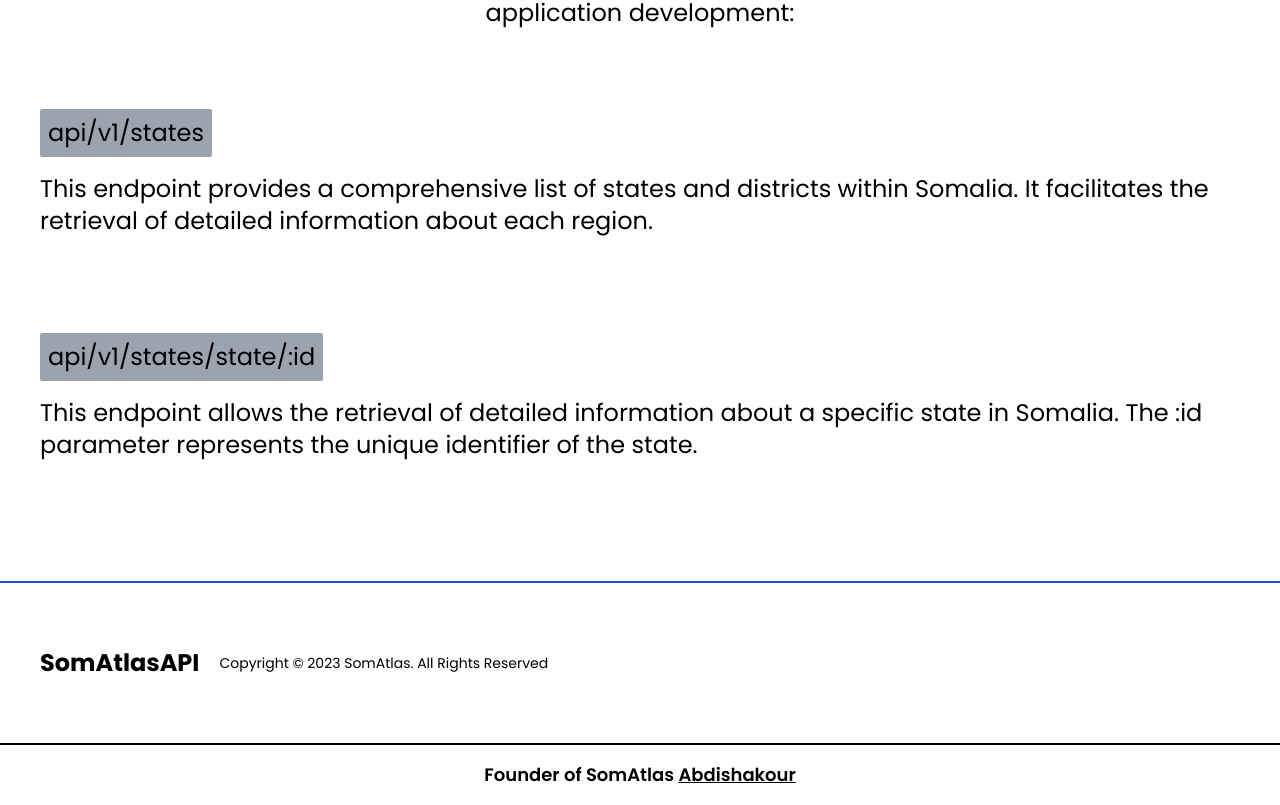
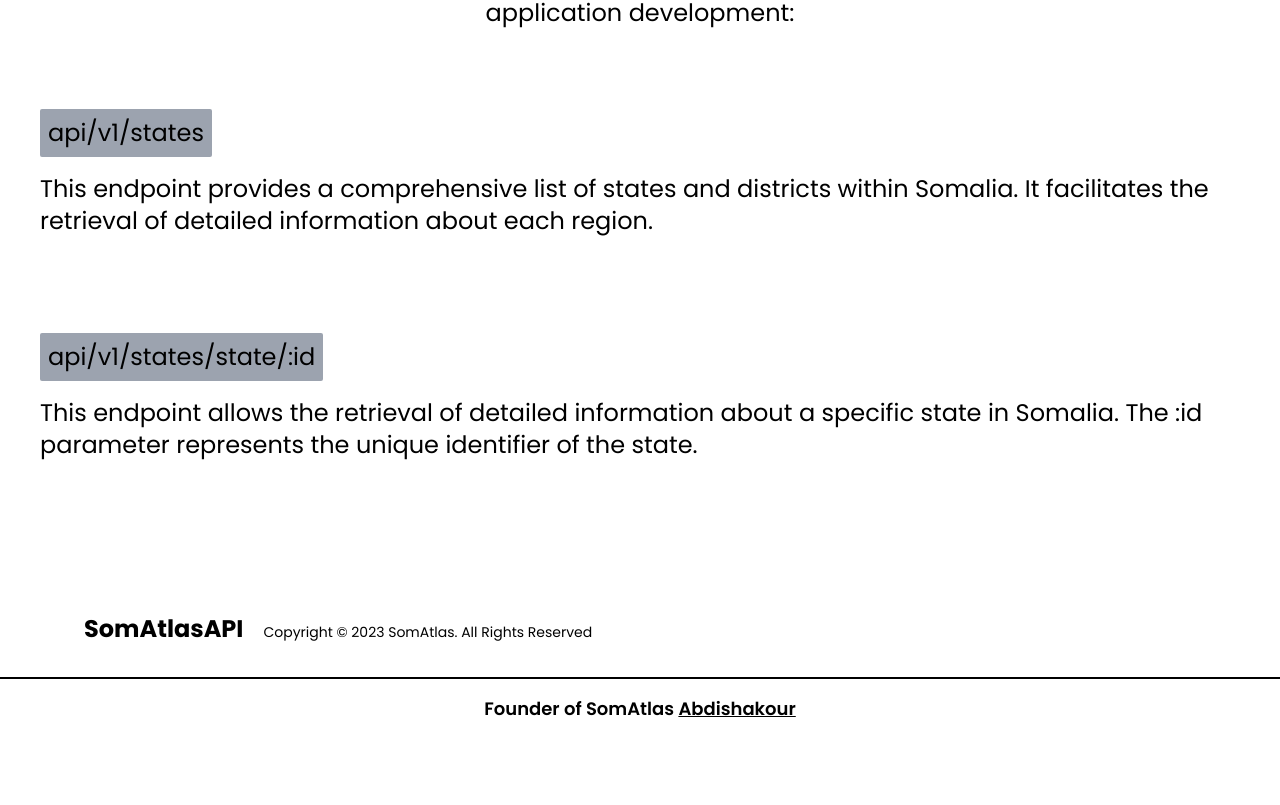
Before and after one commit to Ashakour1/SomAtlasAPI, a Svelte app in the folder client/: page / in a window 1280 px wide. Shown: the part 1583-2388 px from the top of the page. After the commit the page ends 2322 px from the top, so only its background shows below. Built offline with nearby package versions, Linux system fonts and the light colour scheme.

Commit message:
finished footer

```diff
--- a/client/index.html
+++ b/client/index.html
@@ -8,7 +8,6 @@
     <link rel="preconnect" href="https://fonts.googleapis.com">
     <link rel="preconnect" href="https://fonts.gstatic.com" crossorigin>
     <link href="https://fonts.googleapis.com/css2?family=Poppins:wght@300;400;600;700&display=swap" rel="stylesheet">
-
   </head>
   <body>
     <div id="app"></div>
--- a/client/src/App.svelte
+++ b/client/src/App.svelte
@@ -1,7 +1,7 @@
 <script>
   import Features from "./components/Features.svelte";
-  import Guide from "./components/Guide.svelte";
-import Header from "./components/Header.svelte";
+  import Footer from "./components/Footer.svelte";
+  import Header from "./components/Header.svelte";
   import Home from "./components/Home.svelte";
   import Resources from "./components/Resources.svelte";
 
@@ -11,5 +11,5 @@ import Header from "./components/Header.svelte";
   <Home/>
   <Features/>
   <Resources/>
-  <Guide/>
+<Footer/>
 </div>
--- /dev/null
+++ b/client/src/components/Footer.svelte
@@ -0,0 +1,18 @@
+<footer class="bg-white">
+    <div class="max-w-[1240px] mx-auto py-8 px-4 md:px-8 lg:px-16  md:flex-row md:justify-between">
+        <div class="text-black mb-4 md:mb-0 md:flex md:items-center">
+            <a href="/" class="font-bold text-2xl">
+                <h1>SomAtlasAPI</h1>
+            </a>
+            <p class="mt-1.5 md:pl-5 text-sm text-center">Copyright © 2023 SomAtlas. All Rights Reserved</p>
+        </div>
+        <div class="text-2xl text-black flex items-center">
+            <a href="/" class="mr-4"><iconify-icon icon="mdi:twitter"></iconify-icon></a>
+            <a href="/" class="mr-4"><iconify-icon icon="mdi:discord"></iconify-icon></a>
+        </div>
+    </div>
+    <hr class="border border-black">
+    <div class="py-4 text-center text-lg text-black font-semibold">
+        <p class="">Founder of SomAtlas <a href="https://github.com/Ashakour1" class="underline">Abdishakour</a></p>
+    </div>
+</footer>
--- a/client/src/components/Guide.svelte
+++ /dev/null
@@ -1,21 +0,0 @@
-<footer class="bg-white">
-    <hr class="border border-blue-700">
-    <div class="max-w-[1240px] mx-auto py-[4rem] px-5 flex justify-between">
-        <div class="flex  text-black">
-            <a href="/" class="font-bold text-2xl">
-                <h1>SomAtlasAPI
-                </h1>
-            </a>
-                <p class="mt-1.5 pl-5 text-sm text-center">Copyright © 2023 SomAtlas. All Rights Reserved</p>
-
-        </div>
-        <div class="text-2xl text-black">
-            <iconify-icon icon="mdi:twitter"></iconify-icon>
-            <iconify-icon icon="mdi:discord"></iconify-icon>
-        </div>
-    </div>
-    <hr class="border border-black">
-    <div class="py-4 text-center text-lg text-black font-semibold ">
-        <p class="">Founder of SomAtlas <a href="https://github.com/Ashakour1" class="underline">Abdishakour</a></p>
-    </div>
-</footer>
--- a/client/src/components/Header.svelte
+++ b/client/src/components/Header.svelte
@@ -9,10 +9,8 @@
     }
 </script>
 
-<header class="fixed w-full backdrop-blur-sm pt-2">
+<header class="fixed w-full backdrop-blur-sm pt-2 z-40">
     <div  class="flex justify-between items-center max-w-[1240px] mx-auto relative">
-
-
    <div class="text-2xl font-bold">
     <h1>SomAtlasAPI
     </h1>
@@ -33,7 +31,7 @@
         <ul class="font-bold">
               <li class="p-5"><a href="/">Home</a></li>
               <li class="p-5"><a href="#resources">Resources</a></li>
-              <li class="p-5"><a href="#guide">Guide</a></li>
+              <li class="p-5"><a href="#features">Features</a></li>
               <li class="p-5"><a href="/">Docs</a></li>
         </ul>
         </div>
```
